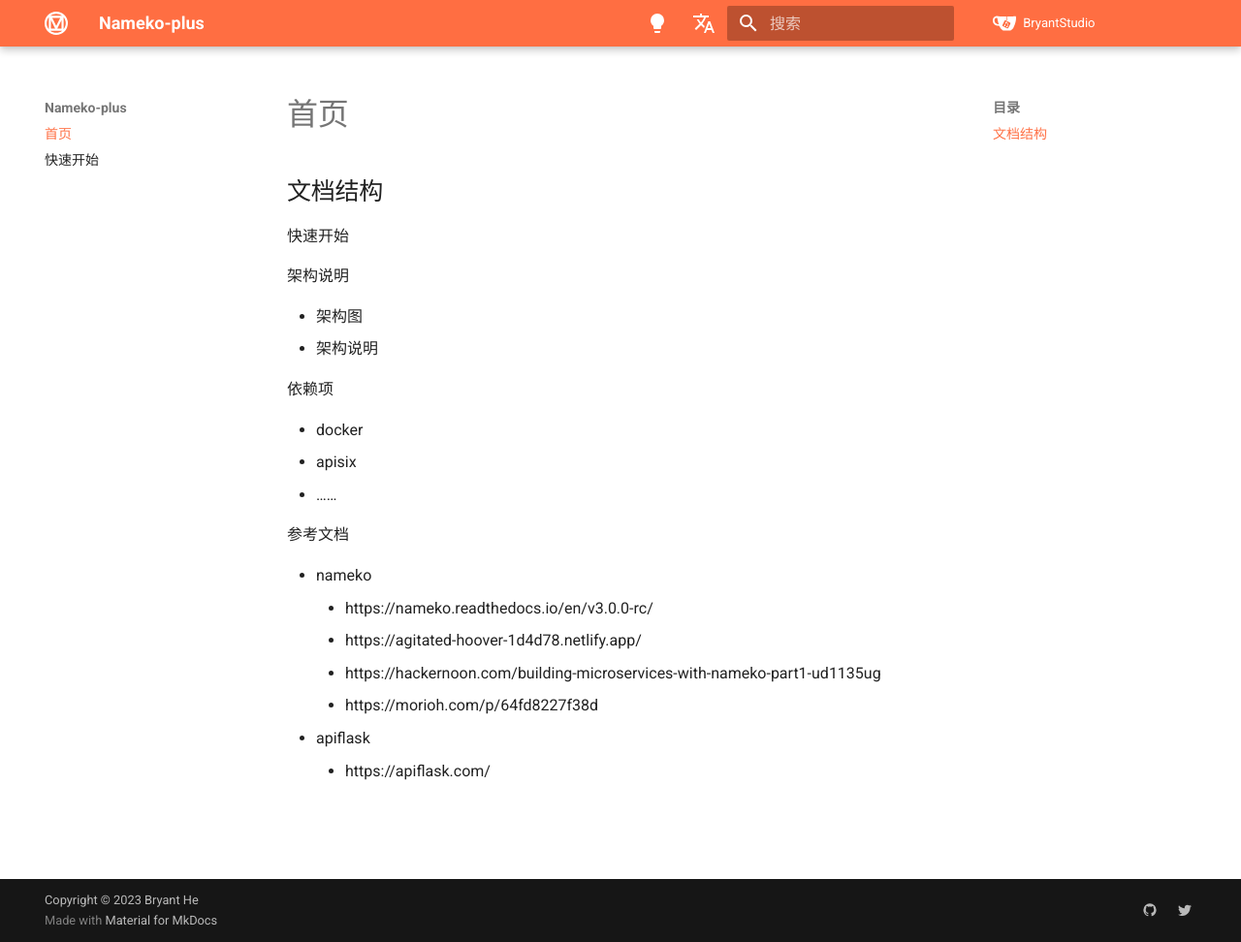
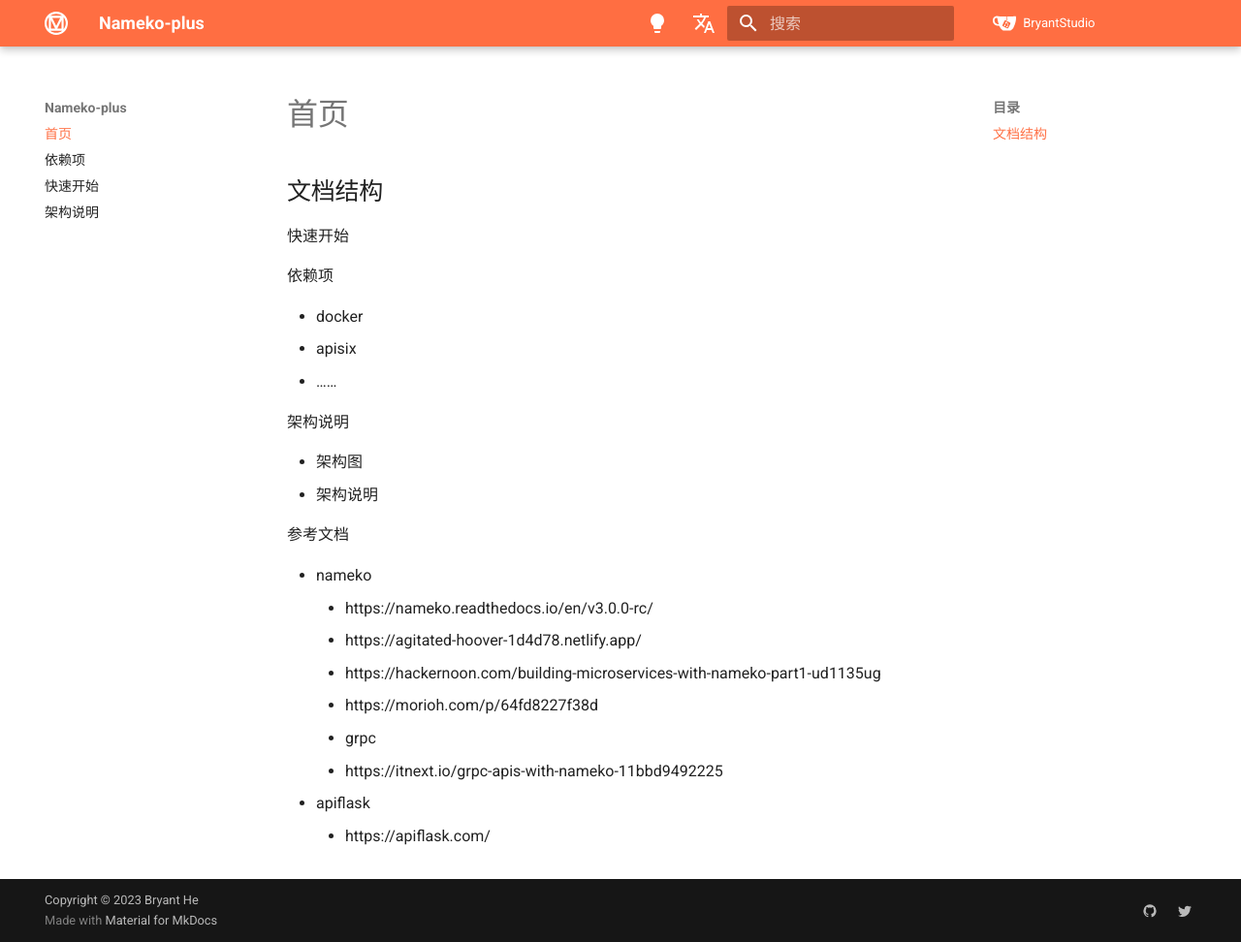
Before and after one commit to Bryanthelol/nameko-plus-doc, an MkDocs documentation site: the page built from docs/index.md, in a window 1280 px wide and 972 px high. Shown: the whole window at 97% size. Built offline with MkDocs 1.6.1 and Material for MkDocs 9.7.7, drawn with Linux system fonts in a browser that asks for light colours.

Commit message:
update doc

```diff
--- a/docs/index.md
+++ b/docs/index.md
@@ -14,16 +14,17 @@
 
 快速开始
 
-架构说明
-
-- 架构图
-- 架构说明
-
 依赖项
 
 - docker
 - apisix
 - ……
+
+
+架构说明
+
+- 架构图
+- 架构说明
 
 参考文档
 
@@ -32,5 +33,7 @@
 	- https://agitated-hoover-1d4d78.netlify.app/
 	- https://hackernoon.com/building-microservices-with-nameko-part1-ud1135ug
 	- https://morioh.com/p/64fd8227f38d
+    - grpc
+      - https://itnext.io/grpc-apis-with-nameko-11bbd9492225
 - apiflask
 	- https://apiflask.com/
```
Also changed, not shown: docs/依赖项.md (added), docs/架构说明.md (added).
